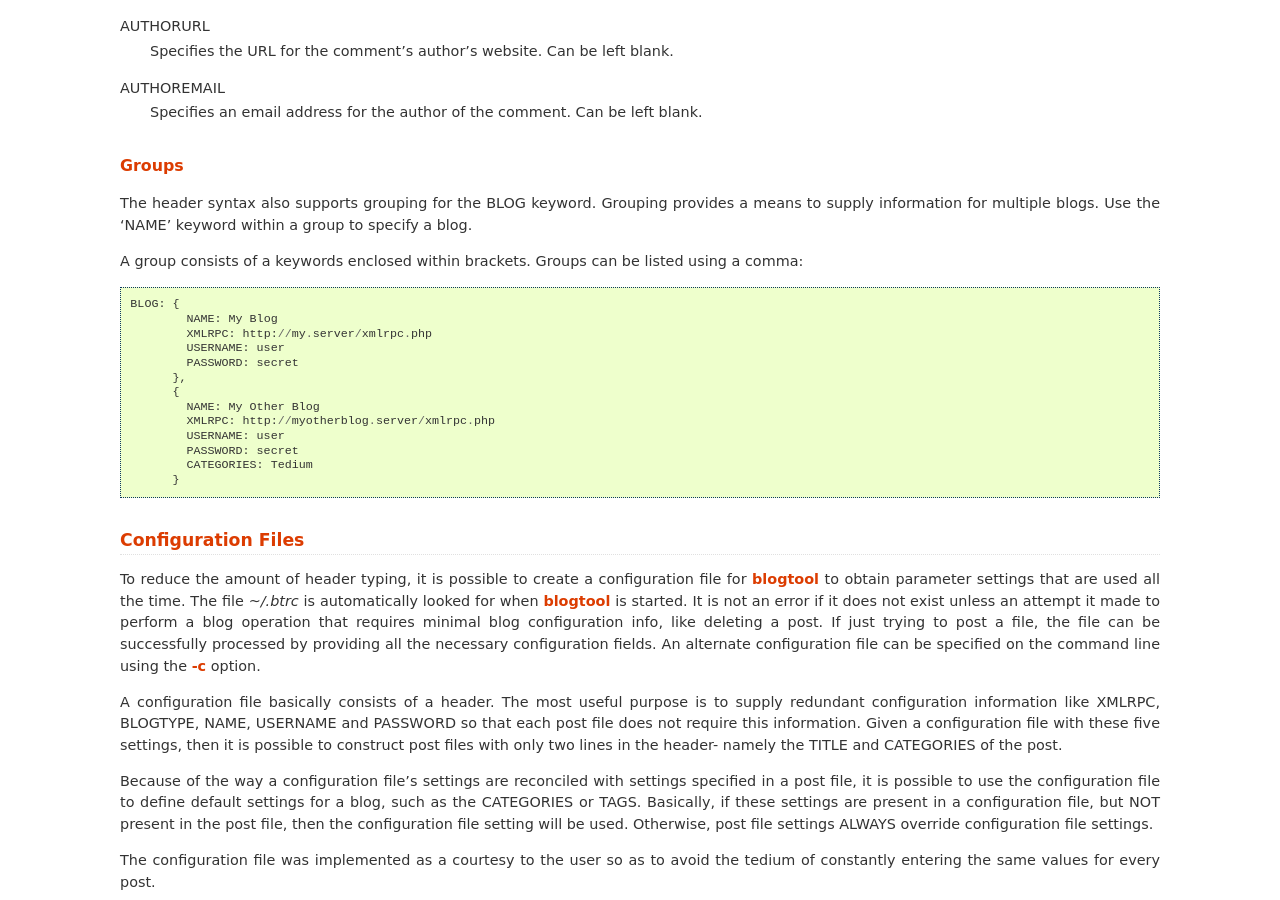
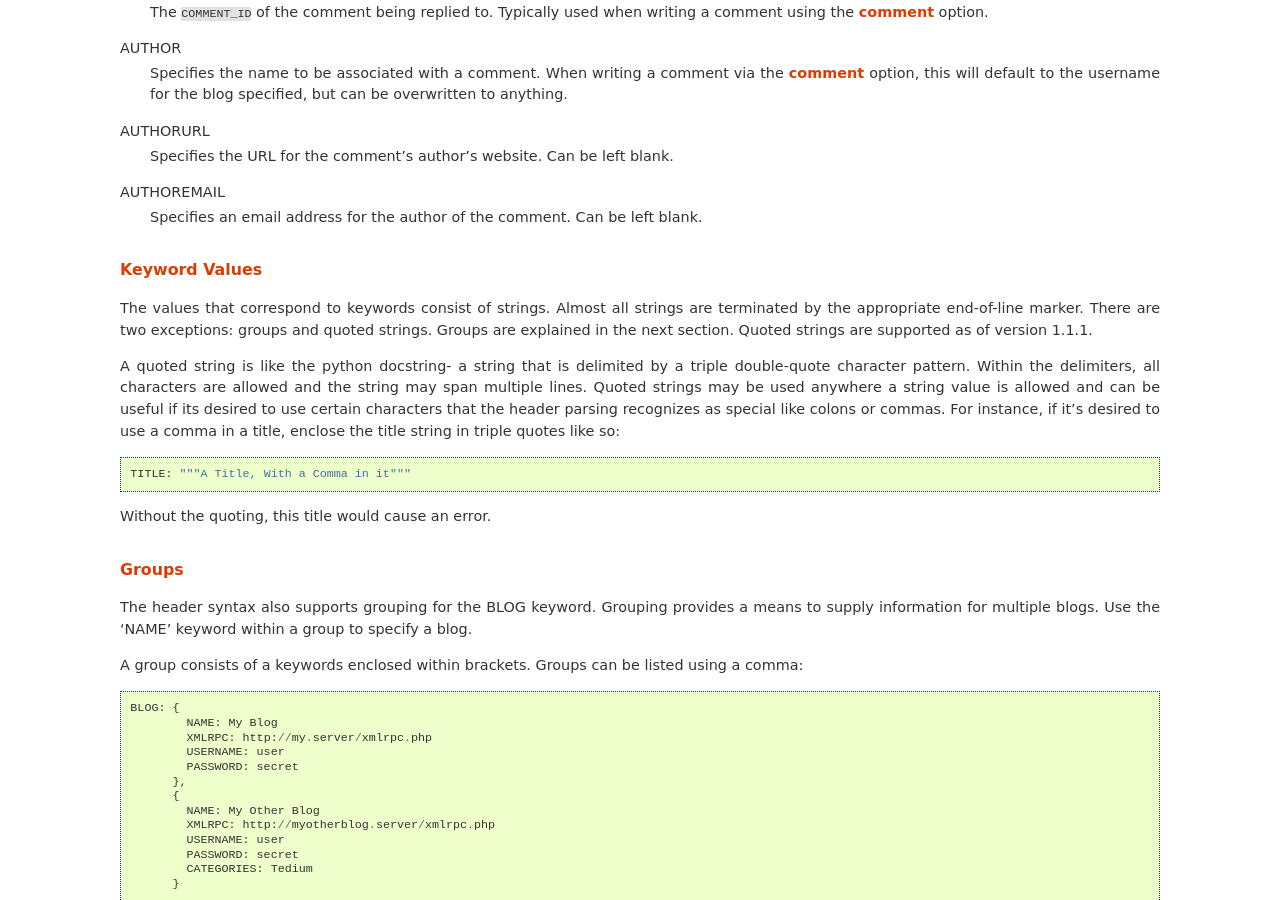
Before and after one commit to lama7/blogtool, a Sphinx documentation site: the page built from doc/source/configuration.rst, in a window 1280 px wide and 900 px high, scrolled down 2934 px. Built offline with Sphinx 7.4.7, drawn with Linux system fonts in a browser that asks for light colours; some of the changed text lies outside the part shown.

Commit message:
Updated Online Documentation
Added the EXCERPT keyword and explanation of quoted strings to the
documentation.

```diff
--- a/doc/source/configuration.rst
+++ b/doc/source/configuration.rst
@@ -90,6 +91,12 @@
 
 TITLE
     Defines the post title that will appear on the blog.
+
+.. _excerpt:
+
+EXCERPT
+    The equivalent of a summary entry for the blog post.  The text will be
+    displayed if the blog theme is setup to do so.
 
 .. _blog:
 
@@ -198,6 +205,26 @@
     Specifies an email address for the author of the comment.  Can be left
     blank.
 
+Keyword Values
+~~~~~~~~~~~~~~
+
+The values that correspond to keywords consist of strings.  Almost all strings
+are terminated by the appropriate end-of-line marker.  There are two exceptions:
+groups and quoted strings.  Groups are explained in the next section.  Quoted
+strings are supported as of version 1.1.1.
+
+A quoted string is like the python docstring- a string that is delimited by a
+triple double-quote character pattern.  Within the delimiters, all characters
+are allowed and the string may span multiple lines.  Quoted strings may be used
+anywhere a string value is allowed and can be useful if its desired to use
+certain characters that the header parsing recognizes as special like colons or
+commas.  For instance, if it's desired to use a comma in a title, enclose the
+title string in triple quotes like so::
+
+    TITLE: """A Title, With a Comma in it"""
+
+Without the quoting, this title would cause an error.
+
 Groups
 ~~~~~~
 
```
Also changed, not shown: other parts of doc/source/configuration.rst (+1 -0 lines).
